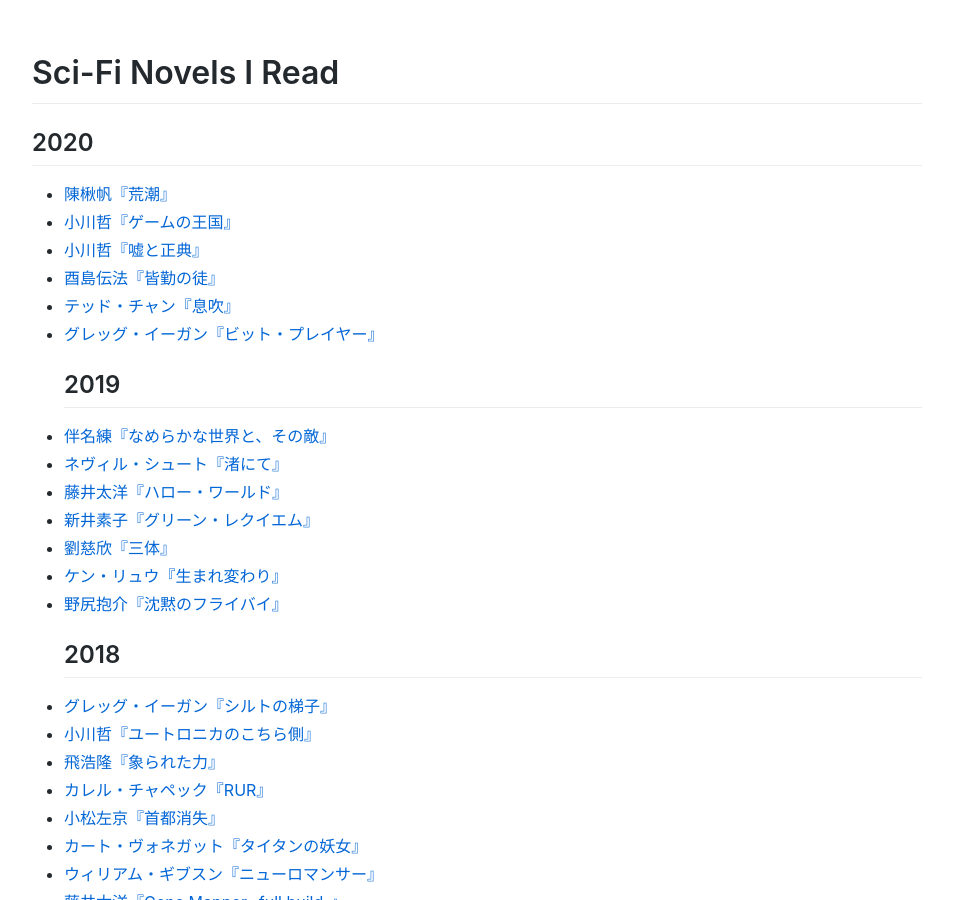
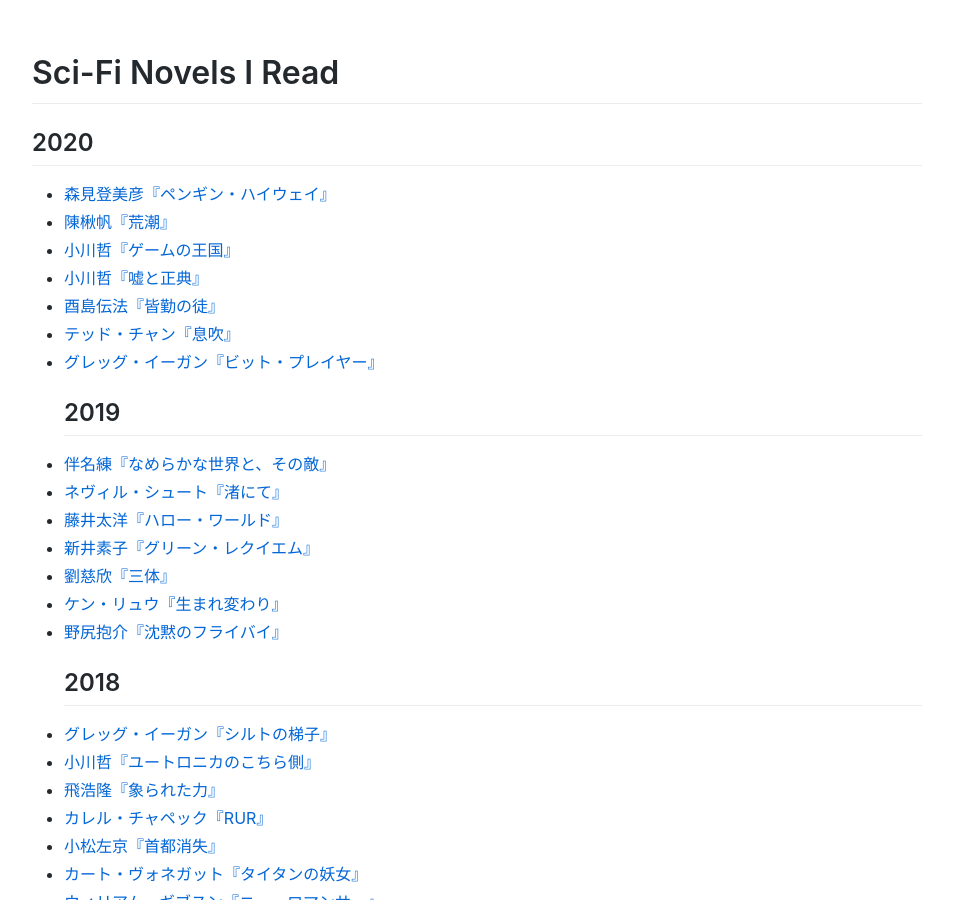
Before and after one commit to sankichi92/sankichi.net, a Jekyll site: the page built from sci-fi.md, in a window 1280 px wide and 900 px high. Shown: the whole window, without its empty margins (163-1116 px from the left). Built offline with Jekyll 4.4.1, drawn with Linux system fonts in a browser that asks for light colours; our own code applies the rules of GitHub Pages for plain Markdown files.

Commit message:
森見登美彦『ペンギン・ハイウェイ』

```diff
--- a/_data/sci-fi-novels.yml
+++ b/_data/sci-fi-novels.yml
@@ -1,3 +1,8 @@
+- title: ペンギン・ハイウェイ
+  author: 森見登美彦
+  asin: B00AR76UAU
+  date: 2020-06-14
+
 - title: 荒潮
   author: 陳楸帆
   asin: B083ZCQG8V
```
